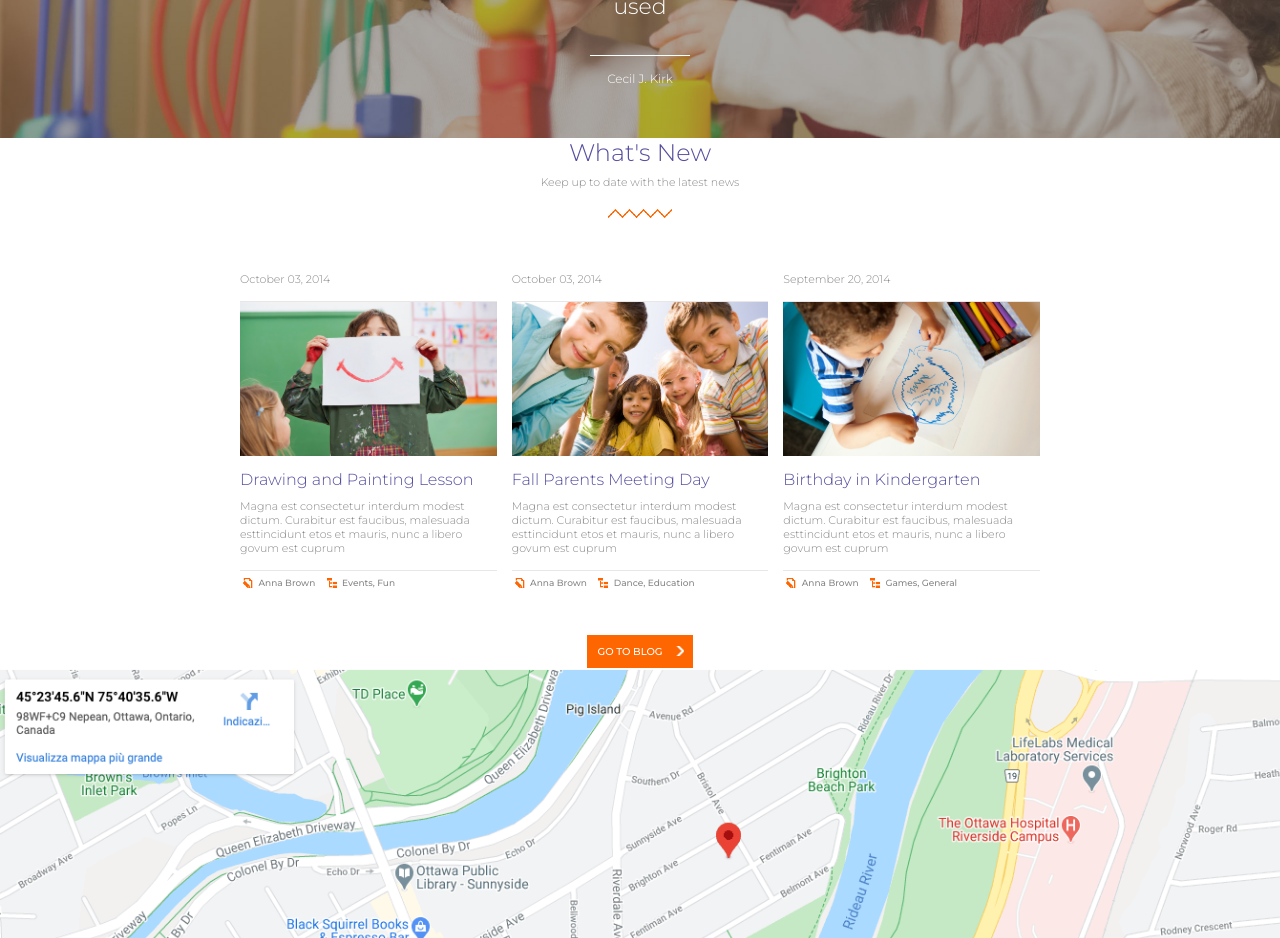
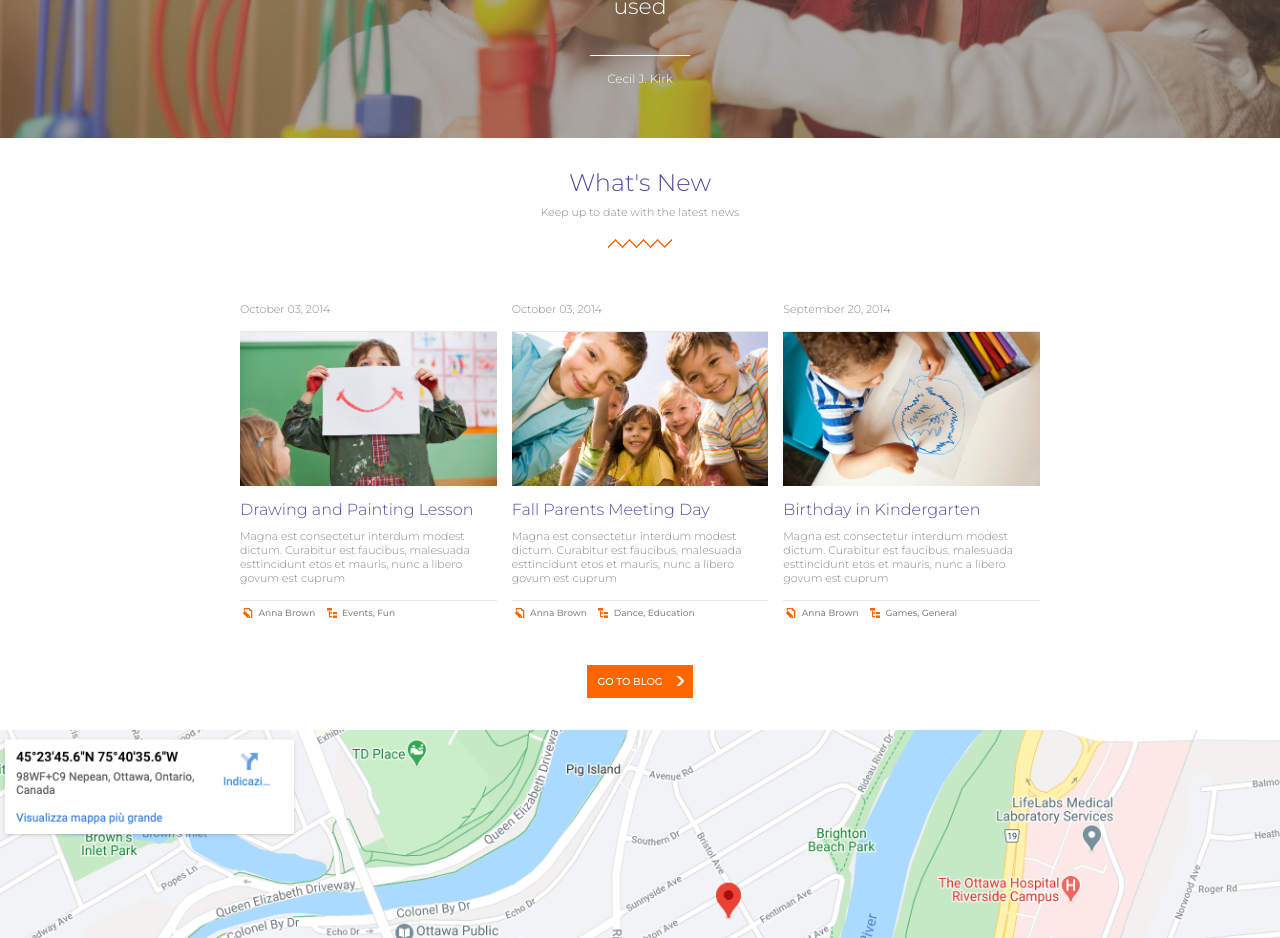
Before and after one commit to AgoDe/proj-html-vuejs, a Vue app: page / in a window 1280 px wide. Shown: the part 3040-3978 px from the top of the page. Built offline with nearby package versions, Linux system fonts and the light colour scheme.

Commit message:
fix padding compoments

```diff
--- a/src/components/ClassesContainer.vue
+++ b/src/components/ClassesContainer.vue
@@ -1,5 +1,5 @@
 <template>
-    <div class="container">
+    <div class="container padding-y30">
 
         <h2>Our Classes</h2>
         <div class="subtitle">
@@ -101,7 +101,6 @@ export default {
 @import '@/styles/main.scss';
 
 .container {
-    padding: $container-pad 0;
     .presentation {
         display: flex;
 
--- a/src/components/MainContainer.vue
+++ b/src/components/MainContainer.vue
@@ -31,7 +31,7 @@
         </div>
 
         <!-- welcome to fable -->
-        <div class="welcome container">
+        <div class="welcome container padding-y30">
 
             <h2>Welcome to Fable</h2>
             <div class="subtitle">
@@ -219,7 +219,6 @@ export default {
             background-size: cover;
         }
         .welcome {
-            padding: $container-pad 0;
             text-align: center;
 
             .services {
--- a/src/components/NewsContainer.vue
+++ b/src/components/NewsContainer.vue
@@ -1,5 +1,5 @@
 <template>
-    <div class="container">
+    <div class="container padding-y30">
 
         <h2>What's New</h2>
         <div class="subtitle">
```
